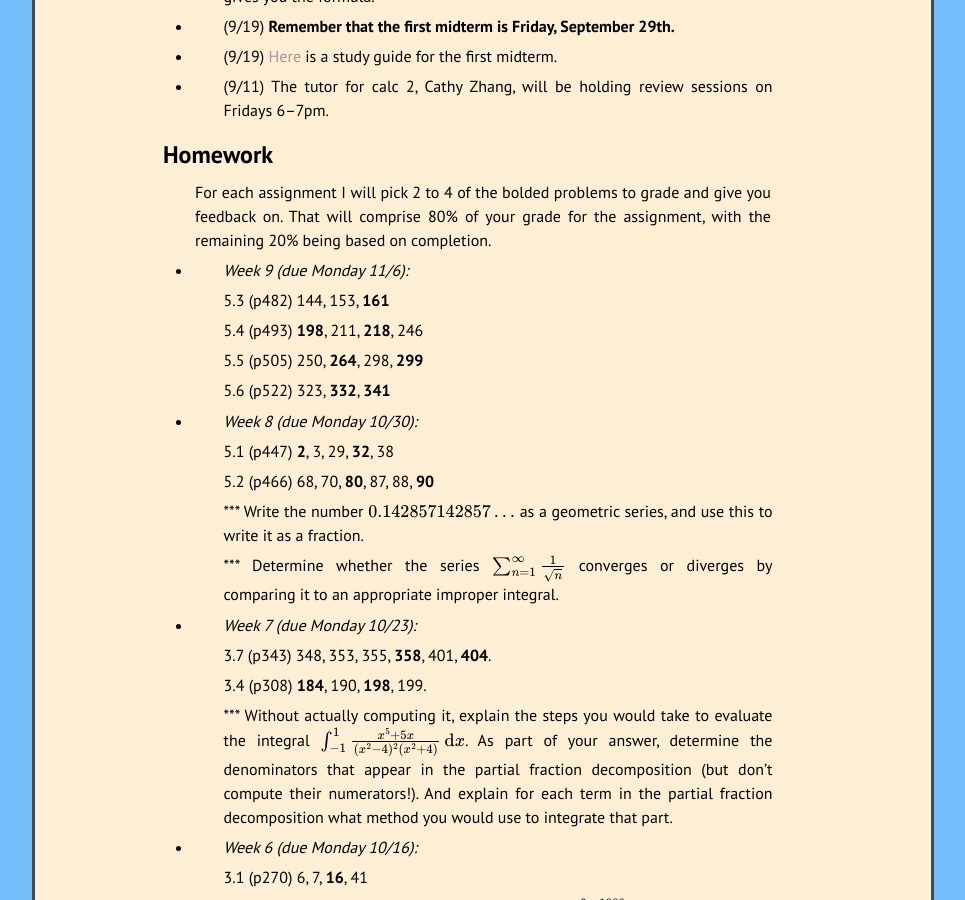
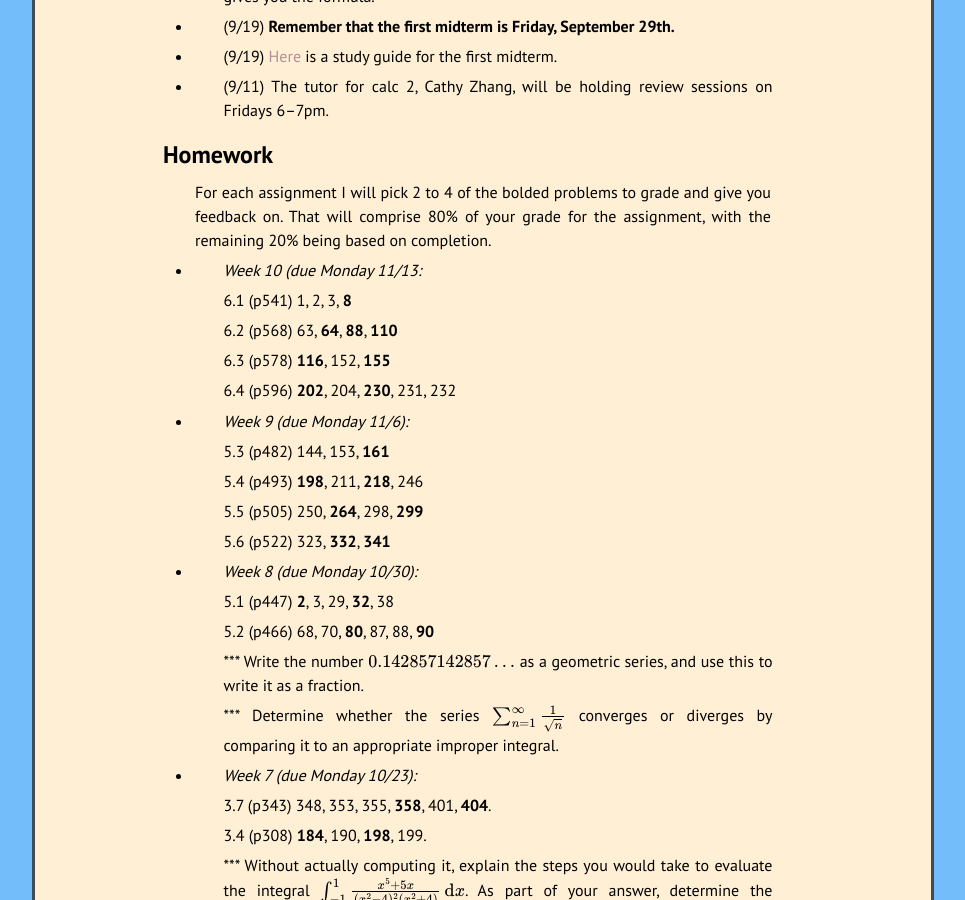
Before and after one commit to kamerynjw/kamerynjw.github.io, a Jekyll site: the page built from teaching/2023/math211.md, in a window 1280 px wide and 900 px high, scrolled down 728 px. Shown: the whole window, without its empty margins (157-1122 px from the left). Built offline with Jekyll 4.4.1, drawn with Linux system fonts in a browser that asks for light colours; nearby versions of some CDN libraries; formulas are drawn with MathJax 3; some of the changed text lies outside the part shown.

Commit message:
week 10 calc 2

```diff
--- a/teaching/2023/math211.md
+++ b/teaching/2023/math211.md
@@ -32,6 +32,16 @@ Homework
 --------
 
 For each assignment I will pick 2 to 4 of the bolded problems to grade and give you feedback on. That will comprise 80% of your grade for the assignment, with the remaining 20% being based on completion.
+
+* *Week 10 (due Monday 11/13:*
+
+   6.1 (p541) 1, 2, 3, **8**
+
+   6.2 (p568) 63, **64**, **88**, **110**
+
+   6.3 (p578) **116**, 152, **155**
+
+   6.4 (p596) **202**, 204, **230**, 231, 232
 
 * *Week 9 (due Monday 11/6):*
 
@@ -109,6 +119,8 @@ For each assignment I will pick 2 to 4 of the bolded problems to grade and give
 
 In-class Worksheets
 --------
+
+* [11/8 and 11/10: Section 6.3 and 6.4](ws11-8.pdf)
 
 * [11/3: Section 5.6](ws11-3.pdf)
 
```
Also changed, not shown: 1 other file.
